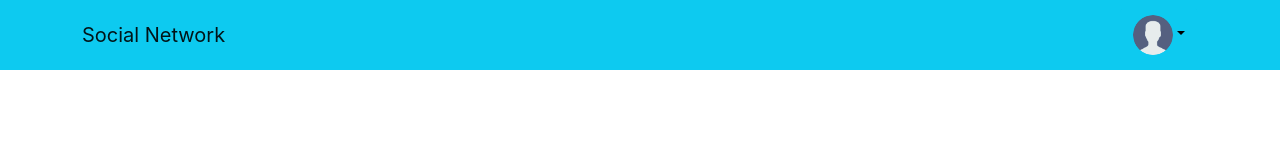
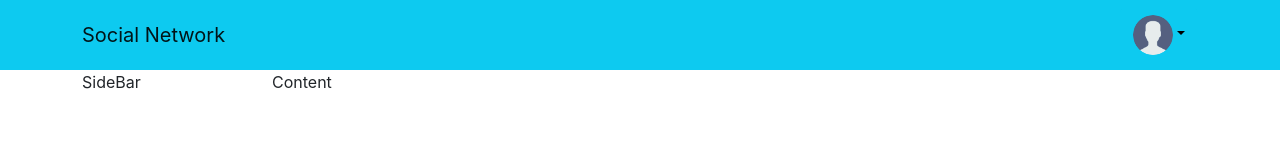
Before and after one commit to tigersv/socialNetwork, a React (Create React App) app: page / in a window 1280 px wide. Shown: the top 160 px of the page. Built offline with nearby package versions, Linux system fonts and the light colour scheme.

Commit message:
Create Main

```diff
--- /dev/null
+++ b/src/components/References/MyPage/Main/Content.jsx
@@ -0,0 +1,11 @@
+import React from 'react';
+
+const Content = () => {
+    return (
+        <div>
+            Content
+        </div>
+    );
+};
+
+export default Content;
--- /dev/null
+++ b/src/components/References/MyPage/Main/Main.jsx
@@ -0,0 +1,23 @@
+import React from 'react';
+import {Container, Col, Row} from 'react-bootstrap'
+import SideBar from "./SideBar";
+import Content from "./Content";
+
+const Main = () => {
+    return (
+        <div>
+            <Container>
+                <Row>
+                    <Col sm={2}>
+                        <SideBar/>
+                    </Col>
+                    <Col sm={10}>
+                        <Content/>
+                    </Col>
+                </Row>
+            </Container>
+        </div>
+    );
+};
+
+export default Main;
--- /dev/null
+++ b/src/components/References/MyPage/Main/SideBar.jsx
@@ -0,0 +1,11 @@
+import React from 'react';
+
+const SideBar = () => {
+    return (
+        <div>
+            SideBar
+        </div>
+    );
+};
+
+export default SideBar;
--- a/src/components/References/MyPage/MyPage.jsx
+++ b/src/components/References/MyPage/MyPage.jsx
@@ -1,11 +1,13 @@
 import React from 'react';
 import NavBar from "./NavBar";
+import Main from "./Main/Main";
 
 
 const MyPage = () => {
     return (
         <div>
             <NavBar/>
+            <Main/>
         </div>
     );
 };
```
